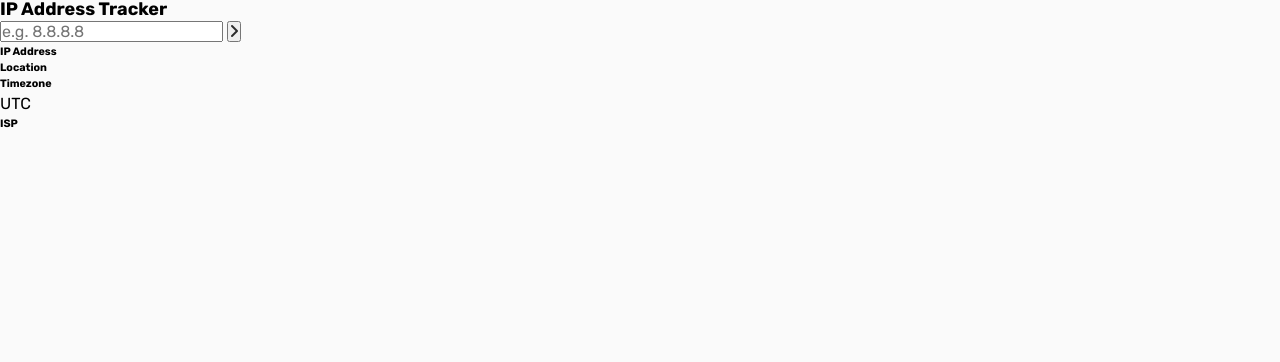
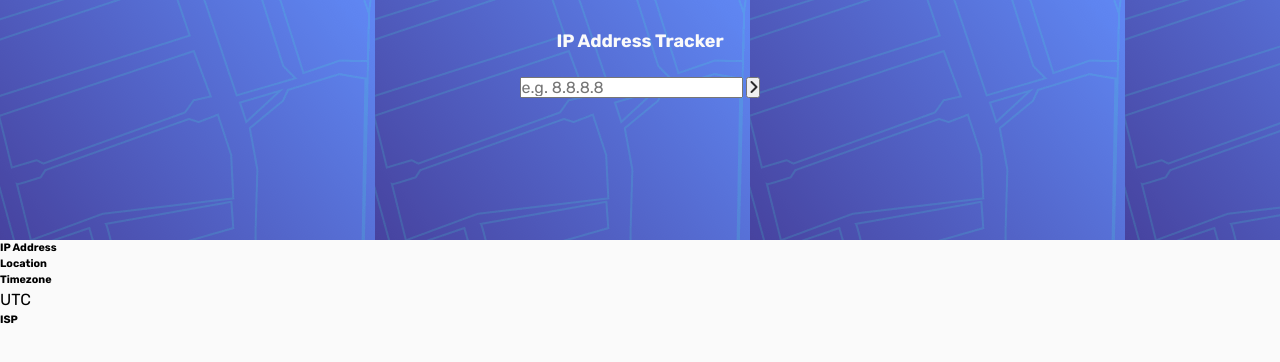
Before and after one commit to yMeeraki/ip-address-tracker, a website built with Vite: page index.html in a window 1280 px wide. Built offline with nearby package versions, Linux system fonts and the light colour scheme; no server answers.

Commit message:
Refactor CSS variables and add header styles for improved layout and consistency

```diff
--- a/src/style/base/_reset.css
+++ b/src/style/base/_reset.css
@@ -101,7 +101,7 @@ body {
   font-family: var(--font-family);
   width: 100%;
   height: 100%;
-  background-color: var(--background-color);
+  background-color: var(--white-color);
   margin: 0;
   padding: 0;
 }
--- a/src/style/base/_variable.css
+++ b/src/style/base/_variable.css
@@ -2,8 +2,8 @@
   --gray-950: hsl(0, 0%, 17%);
   --gray-400: hsl(0, 0%, 58%);
 
-  --background-color: hsl(0, 0%, 98%);
-  --color: hsl(0, 0%, 10%);
+  --white-color: hsl(0, 0%, 98%);
+  --black-color: hsl(0, 0%, 10%);
 
   --font-family: "Rubik", sans-serif;
 
--- /dev/null
+++ b/src/style/container/_header.css
@@ -0,0 +1,13 @@
+header{
+    background: url('/images/pattern-bg-mobile.png');
+    color: var(--white-color);
+    padding: 2em 1em;
+
+    height: 30vh;
+
+    display: flex;
+    flex-direction: column;
+    text-align: center;
+
+    gap: 1.5em;
+}
--- a/style.css
+++ b/style.css
@@ -2,3 +2,5 @@
 @import "./src/style/base/_variable.css";
 
 @import "./src/style/vendors/_font.css";
+
+@import "./src/style/container/_header.css";
```
